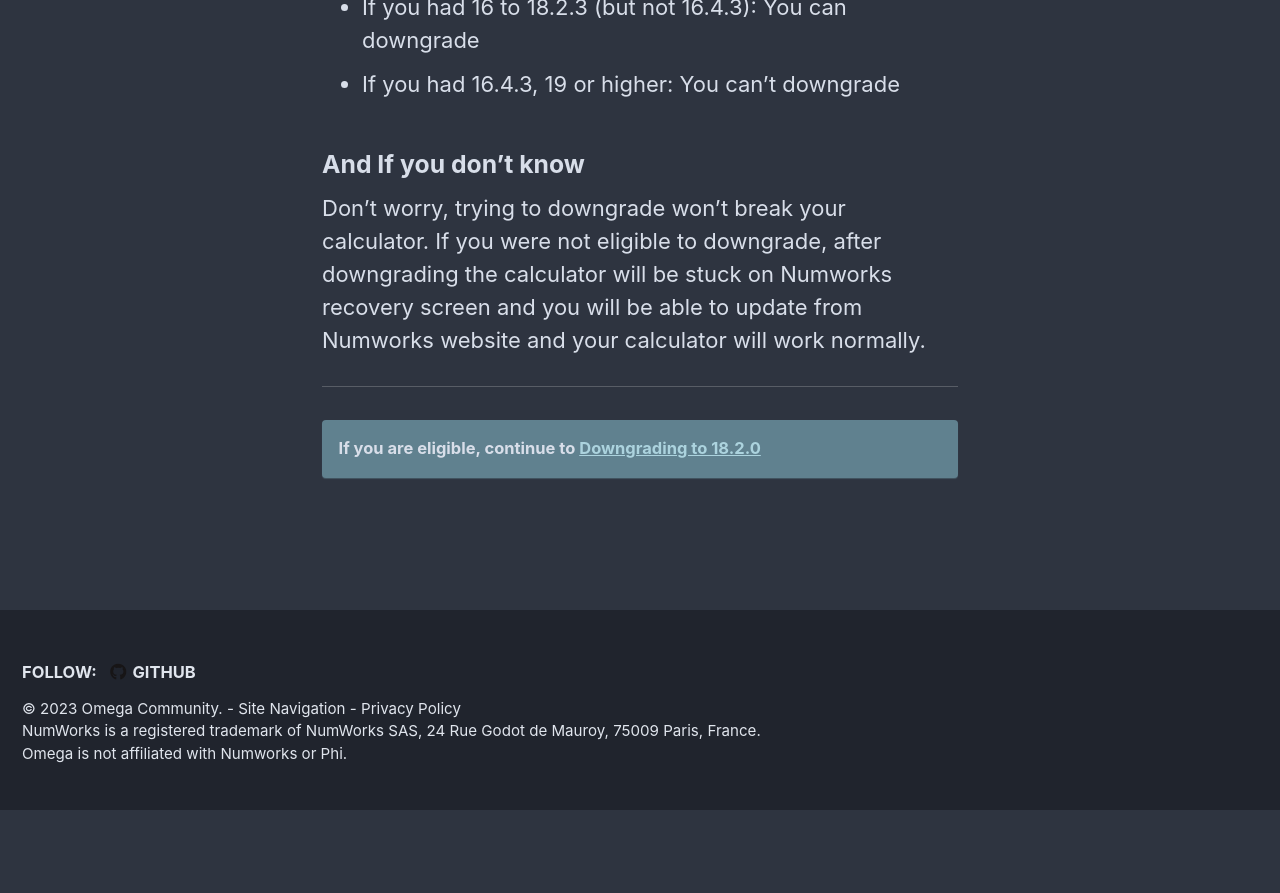
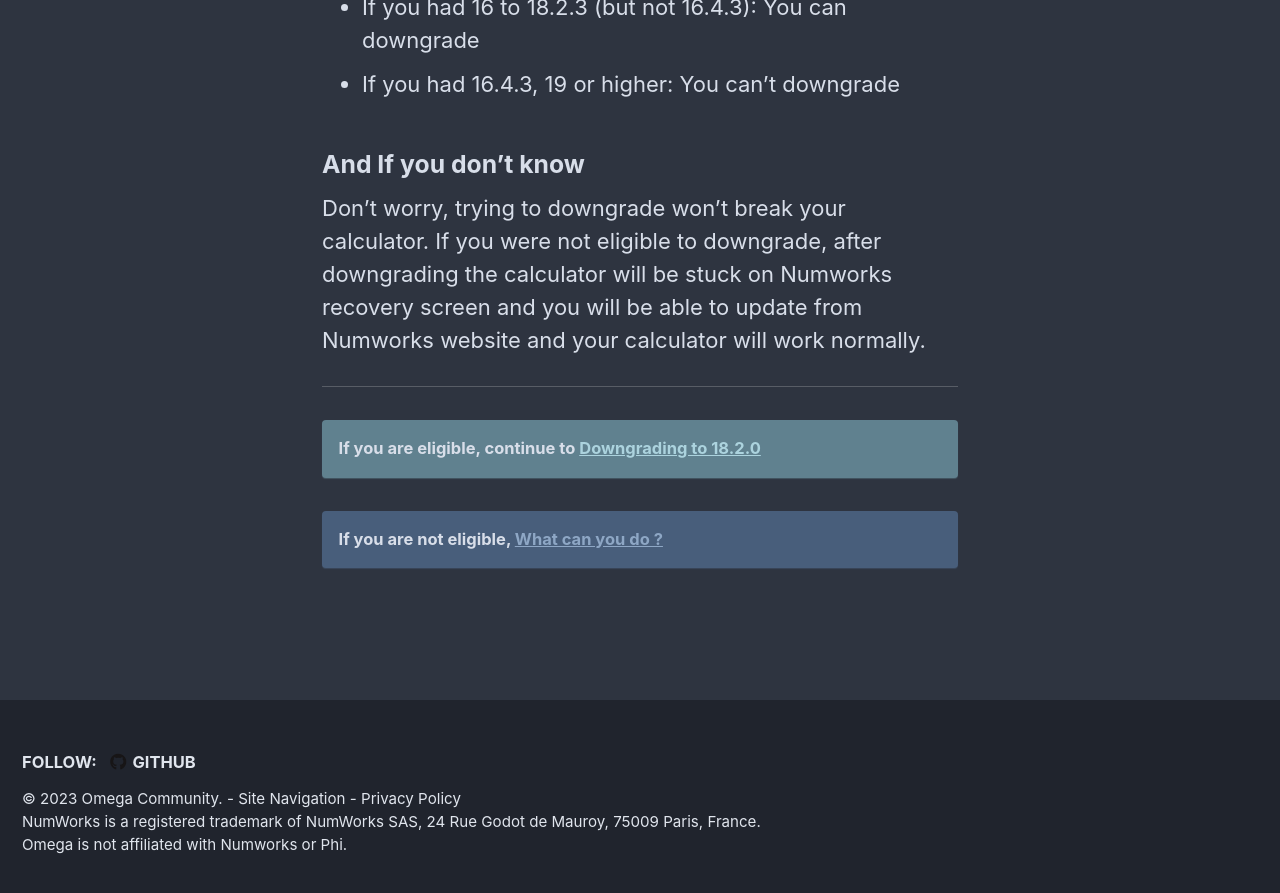
Before and after one commit to Omega-Numworks/Omega-Guide, a Jekyll site: the page built from _pages/en_US/check-downgrade-eligibility.md, in a window 1280 px wide and 900 px high, scrolled down 1114 px. Shown: the top 893 px of the window. Built offline with Jekyll 4.4.1, drawn with Linux system fonts in a browser that asks for light colours; comment, search, counter and statistics services are not loaded; before the commit the page ends 1924 px from its top, so only the background shows below that.

Commit message:
Update check-downgrade-eligibility.md

```diff
--- a/_pages/en_US/check-downgrade-eligibility.md
+++ b/_pages/en_US/check-downgrade-eligibility.md
@@ -35,3 +35,6 @@
 
 If you are eligible, continue to [Downgrading to 18.2.0](downgrade-18-2-0)
 {: .notice--primary}
+
+If you are not eligible, [What can you do ?](what-to-do-locked)
+{: .notice--info}
```
